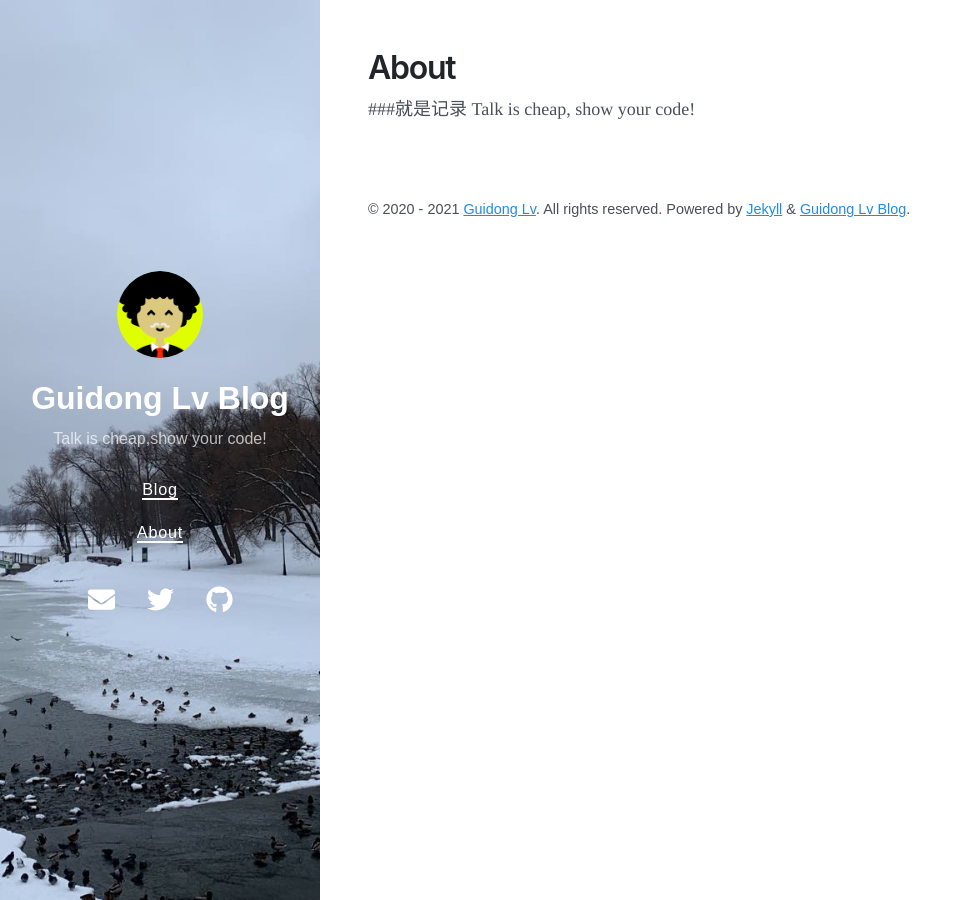
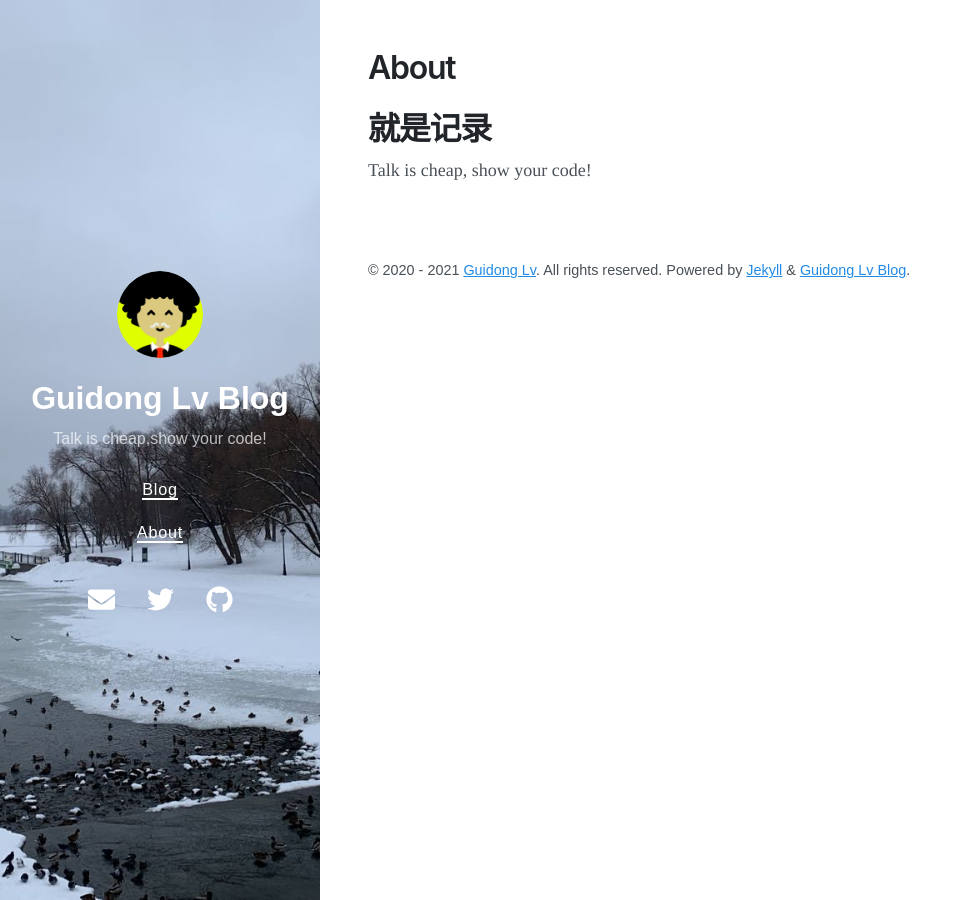
Before and after one commit to lvguidong/lvguidong.github.io, a Jekyll site: the page built from about.md, in a window 1280 px wide. Shown: the whole page, without its empty margins (0-972 px from the left). Built offline with Jekyll 4.4.1, drawn with Linux system fonts in a browser that asks for light colours; nearby versions of some CDN libraries.

```diff
--- a/about.md
+++ b/about.md
@@ -3,5 +3,6 @@ layout: page
 title: About
 ---
 
-###就是记录
+# 就是记录
+
 Talk is cheap, show your code!
```
